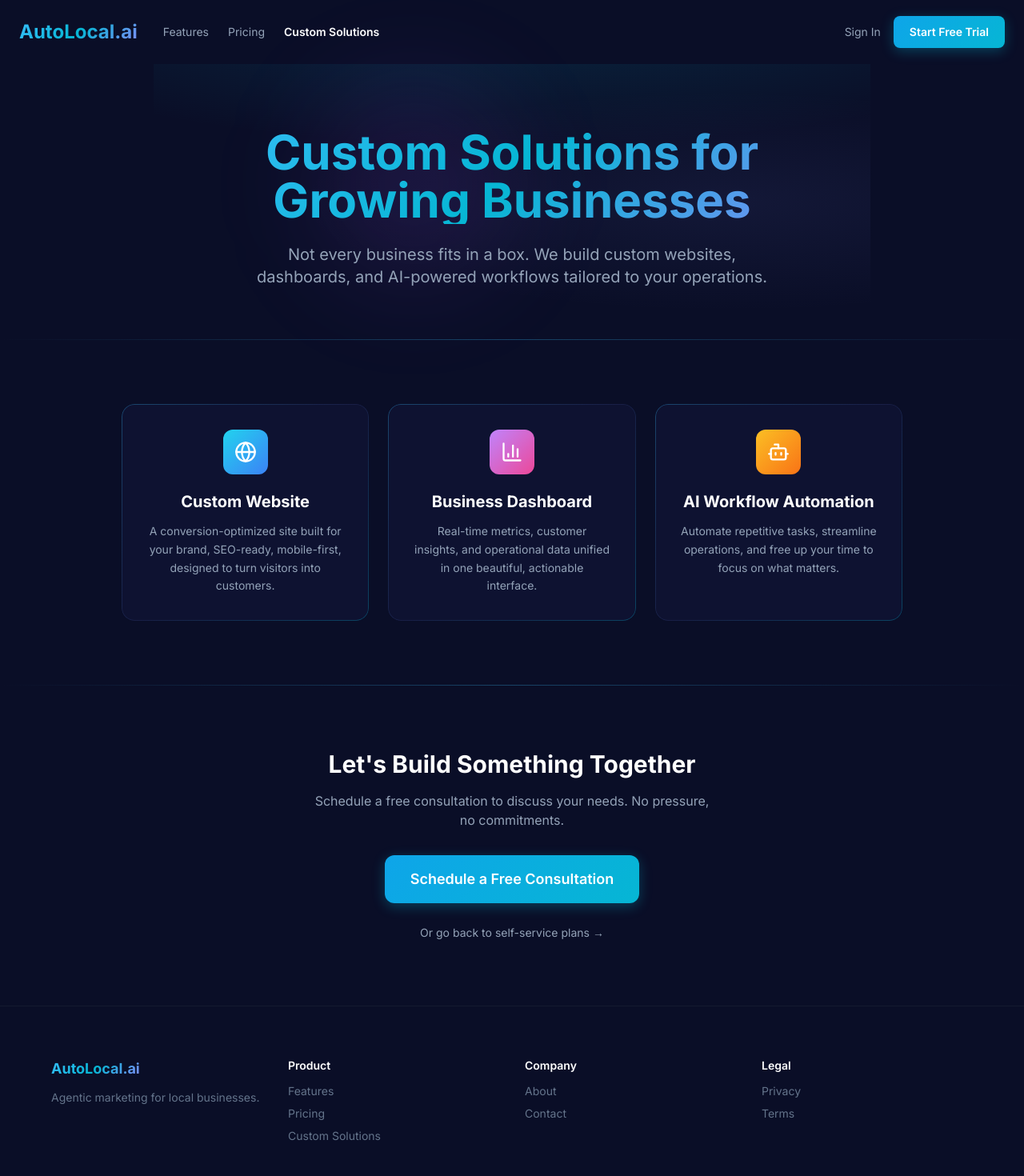
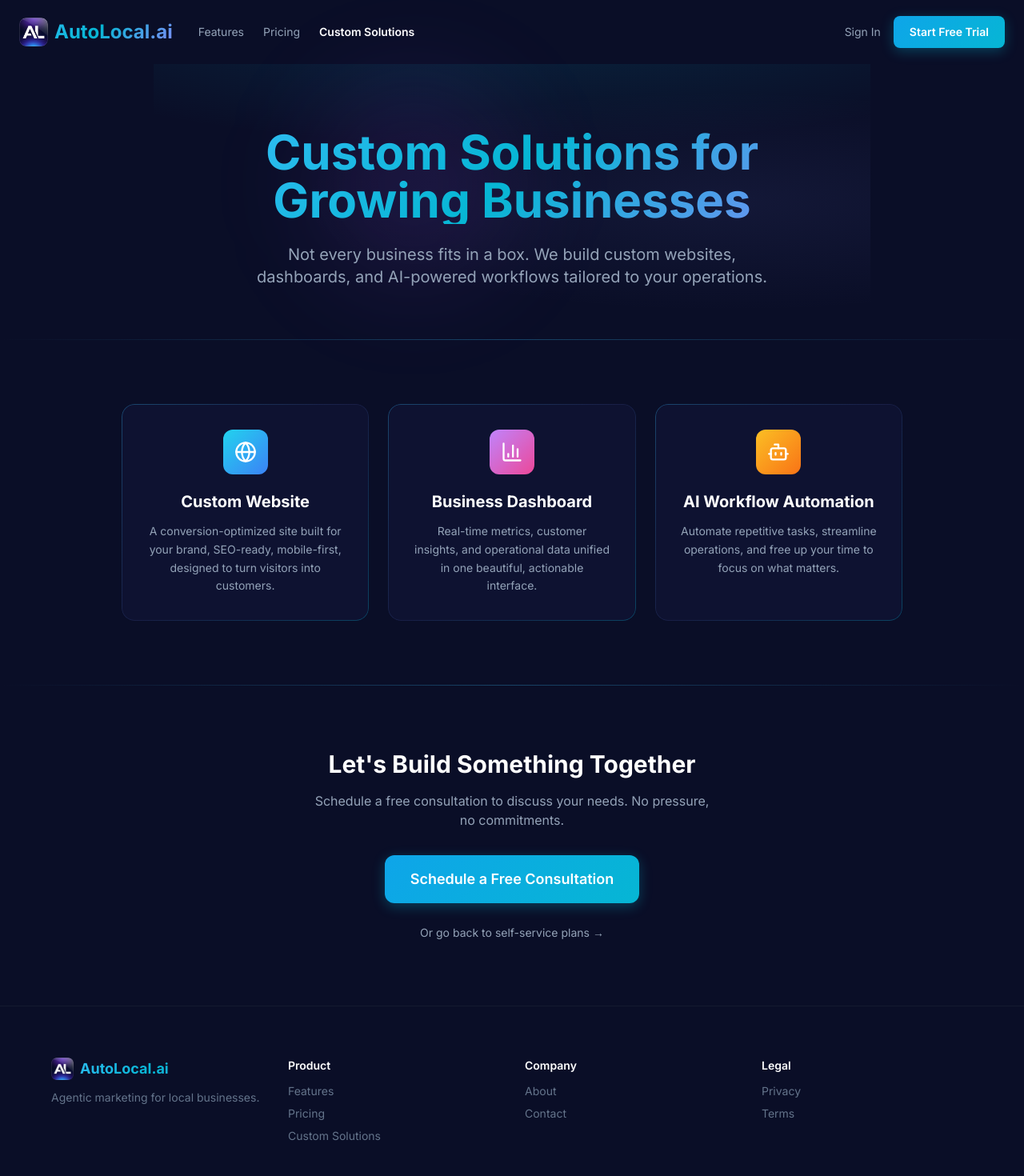
Before and after one commit to BestLessonEver/autolocal-platform-v2, a Next.js app: page /custom in a window 1280 px wide. Shown: the top 1470 px of the page at 80% size. Built offline with nearby package versions, Linux system fonts and the light colour scheme.

Commit message:
Add AL logo to nav across all pages

```diff
--- a/src/app/custom/page.tsx
+++ b/src/app/custom/page.tsx
@@ -1,4 +1,5 @@
 'use client'
+import Image from 'next/image'
 import Link from 'next/link'
 import { Globe, BarChart3, Bot } from 'lucide-react'
 
@@ -14,7 +15,7 @@ export default function CustomSolutions() {
       {/* Nav */}
       <nav className="flex items-center justify-between px-6 py-5 max-w-7xl mx-auto">
         <div className="flex items-center gap-8">
-          <Link href="/" className="text-2xl font-bold gradient-text">AutoLocal.ai</Link>
+          <Link href="/" className="flex items-center gap-2 text-2xl font-bold gradient-text"><Image src="/logo.png" alt="AutoLocal.ai" width={36} height={36} className="rounded-lg" />AutoLocal.ai</Link>
           <div className="hidden md:flex items-center gap-6">
             <Link href="/#features" className="text-slate-400 hover:text-white transition text-sm">Features</Link>
             <Link href="/#pricing" className="text-slate-400 hover:text-white transition text-sm">Pricing</Link>
@@ -76,7 +77,7 @@ export default function CustomSolutions() {
       <footer className="border-t border-slate-800/50 py-16 px-6">
         <div className="max-w-6xl mx-auto grid grid-cols-2 md:grid-cols-4 gap-8">
           <div>
-            <span className="text-lg font-bold gradient-text">AutoLocal.ai</span>
+            <span className="flex items-center gap-2 text-lg font-bold gradient-text"><Image src="/logo.png" alt="AutoLocal.ai" width={28} height={28} className="rounded-md" />AutoLocal.ai</span>
             <p className="text-sm text-slate-500 mt-3">Agentic marketing for local businesses.</p>
           </div>
           <div>
--- a/src/app/dashboard/layout.tsx
+++ b/src/app/dashboard/layout.tsx
@@ -1,5 +1,6 @@
 'use client'
 import Link from 'next/link'
+import Image from 'next/image'
 import { usePathname, useRouter } from 'next/navigation'
 import { createClient } from '@/lib/supabase/client'
 import { useEffect, useState } from 'react'
@@ -39,7 +40,7 @@ export default function DashboardLayout({ children }: { children: React.ReactNod
       <header className="glass border-x-0 border-t-0 sticky top-0 z-50">
         <div className="max-w-7xl mx-auto px-4 sm:px-6 flex items-center justify-between h-16">
           <div className="flex items-center gap-4">
-            <Link href="/dashboard" className="text-xl font-bold gradient-text">AutoLocal.ai</Link>
+            <Link href="/dashboard" className="flex items-center gap-2 text-xl font-bold gradient-text"><Image src="/logo.png" alt="AutoLocal.ai" width={32} height={32} className="rounded-lg" />AutoLocal.ai</Link>
             {bizName && <span className="hidden sm:inline text-sm text-slate-500">• {bizName}</span>}
           </div>
           <button onClick={handleLogout} className="flex items-center gap-2 text-sm text-slate-500 hover:text-slate-300 transition">
--- a/src/app/login/page.tsx
+++ b/src/app/login/page.tsx
@@ -2,6 +2,7 @@
 import { useState } from 'react'
 import { createClient } from '@/lib/supabase/client'
 import Link from 'next/link'
+import Image from 'next/image'
 import { useRouter } from 'next/navigation'
 
 export default function LoginPage() {
@@ -29,7 +30,7 @@ export default function LoginPage() {
     <div className="min-h-screen flex items-center justify-center bg-navy-950 px-4">
       <div className="w-full max-w-md">
         <div className="text-center mb-8">
-          <Link href="/" className="text-3xl font-bold gradient-text">AutoLocal.ai</Link>
+          <Link href="/" className="flex items-center gap-3 text-3xl font-bold gradient-text"><Image src="/logo.png" alt="AutoLocal.ai" width={44} height={44} className="rounded-xl" />AutoLocal.ai</Link>
           <p className="text-slate-400 mt-2">Welcome back</p>
         </div>
         <div className="glass rounded-2xl p-8">
--- a/src/app/onboarding/page.tsx
+++ b/src/app/onboarding/page.tsx
@@ -2,6 +2,7 @@
 import { useState } from 'react'
 import { createClient } from '@/lib/supabase/client'
 import { useRouter } from 'next/navigation'
+import Image from 'next/image'
 import { STYLE_PRESETS, INDUSTRIES, PLATFORMS, PRICING_TIERS, type StylePreset } from '@/lib/types'
 import { AlertTriangle } from 'lucide-react'
 
@@ -360,7 +361,7 @@ export default function OnboardingPage() {
       {/* Header */}
       <div className="glass border-x-0 border-t-0 px-6 py-4">
         <div className="max-w-xl mx-auto flex items-center justify-between">
-          <span className="text-xl font-bold gradient-text">AutoLocal.ai</span>
+          <span className="flex items-center gap-2 text-xl font-bold gradient-text"><Image src="/logo.png" alt="AutoLocal.ai" width={32} height={32} className="rounded-lg" />AutoLocal.ai</span>
           <span className="text-sm text-slate-500">{step + 1} of {STEPS.length}</span>
         </div>
       </div>
--- a/src/app/page.tsx
+++ b/src/app/page.tsx
@@ -1,6 +1,7 @@
 'use client'
 import { useState } from 'react'
 import Link from 'next/link'
+import Image from 'next/image'
 import { PRICING_TIERS } from '@/lib/types'
 import { Sparkles, Camera, FileImage, CalendarClock, Brain, Share2, Zap, Globe, CheckCircle2 } from 'lucide-react'
 
@@ -27,7 +28,7 @@ export default function Home() {
       {/* Nav */}
       <nav className="relative z-50 flex items-center justify-between px-6 py-5 max-w-7xl mx-auto">
         <div className="flex items-center gap-8">
-          <Link href="/" className="text-2xl font-bold gradient-text">AutoLocal.ai</Link>
+          <Link href="/" className="flex items-center gap-2 text-2xl font-bold gradient-text"><Image src="/logo.png" alt="AutoLocal.ai" width={36} height={36} className="rounded-lg" />AutoLocal.ai</Link>
           <div className="hidden md:flex items-center gap-6">
             <a href="#features" className="text-slate-400 hover:text-white transition text-sm">Features</a>
             <a href="#pricing" className="text-slate-400 hover:text-white transition text-sm">Pricing</a>
@@ -214,7 +215,7 @@ export default function Home() {
       <footer className="border-t border-slate-800/50 py-16 px-6">
         <div className="max-w-6xl mx-auto grid grid-cols-2 md:grid-cols-4 gap-8">
           <div>
-            <span className="text-lg font-bold gradient-text">AutoLocal.ai</span>
+            <span className="flex items-center gap-2 text-lg font-bold gradient-text"><Image src="/logo.png" alt="AutoLocal.ai" width={28} height={28} className="rounded-md" />AutoLocal.ai</span>
             <p className="text-sm text-slate-500 mt-3">Agentic marketing for local businesses.</p>
           </div>
           <div>
```
Also changed, not shown: public/logo.png (added).
